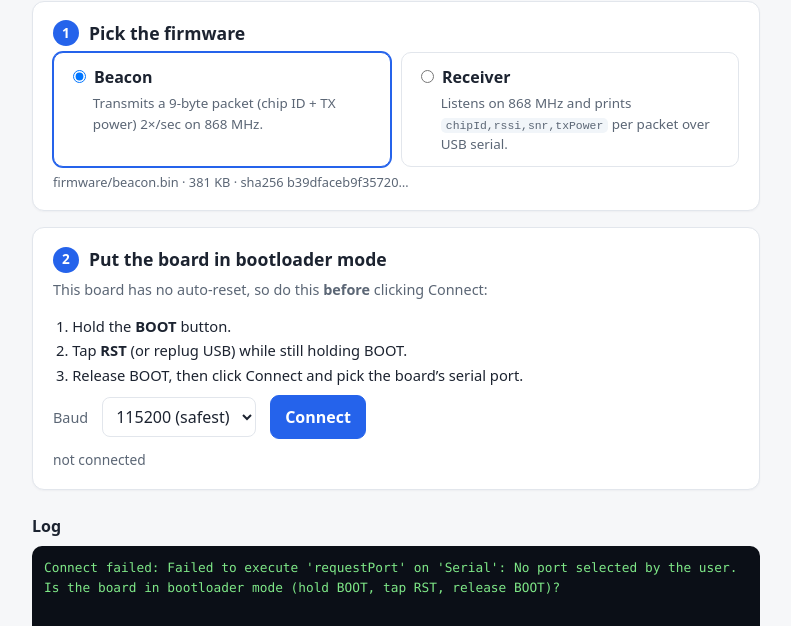
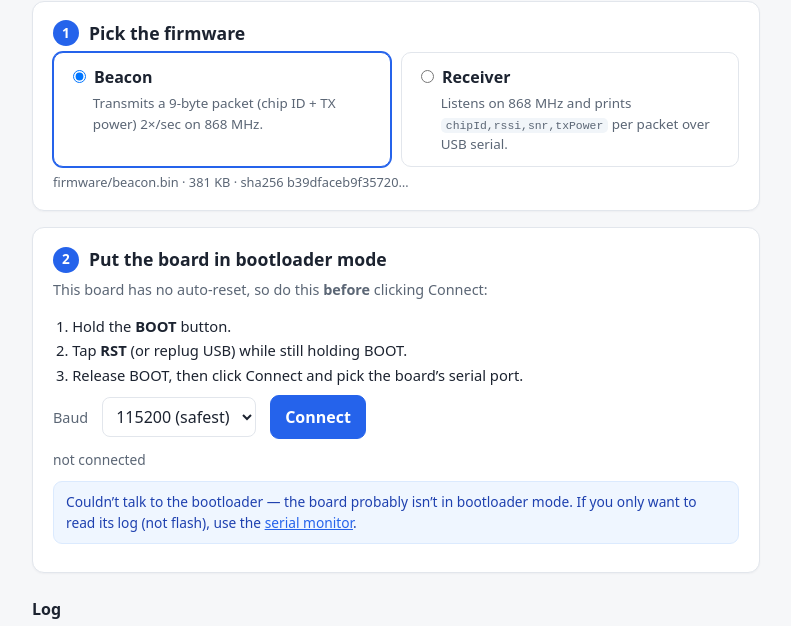
Before and after one commit to Akceptor/esp-beacon, a plain HTML site: page flasher/index.html in a window 1280 px wide. Both pictures are taken after a click on the button "Connect". Shown: the part 111-737 px from the top of the page, without its empty margins (244-1035 px from the left). Drawn offline with Linux system fonts and the light colour scheme.

Commit message:
Flasher: link serial monitor when board isn't in bootloader mode
Co-Authored-By: Claude Sonnet 5.5 <noreply@anthropic.com>

```diff
--- a/flasher/flasher.js
+++ b/flasher/flasher.js
@@ -60,6 +60,7 @@ async function disconnect() {
 $("connect").addEventListener("click", async () => {
   if (transport) { await disconnect(); return; }
   setBusy(true);
+  $("monitor-hint").hidden = true;
   try {
     const port = await navigator.serial.requestPort();
     const baud = parseInt($("baud").value, 10);
@@ -87,6 +88,7 @@ $("connect").addEventListener("click", async () => {
     log(`Connect failed: ${e.message || e}`);
     log("Is the board in bootloader mode (hold BOOT, tap RST, release BOOT)?");
     await disconnect();
+    $("monitor-hint").hidden = false;
   } finally {
     setBusy(false);
   }
--- a/flasher/index.html
+++ b/flasher/index.html
@@ -140,6 +140,11 @@
       <button id="connect" class="btn-primary">Connect</button>
     </div>
     <span id="conn-status" class="status" style="text-align:left">not connected</span>
+    <div id="monitor-hint" class="info" hidden>
+      Couldn’t talk to the bootloader — the board probably isn’t in bootloader mode. If you only want to read
+      its log (not flash), use the
+      <a href="https://akceptor.github.io/ElrsDual/serial-monitor/" target="_blank" rel="noopener">serial monitor</a>.
+    </div>
   </section>
 
   <div id="controls" style="display:none">
```
